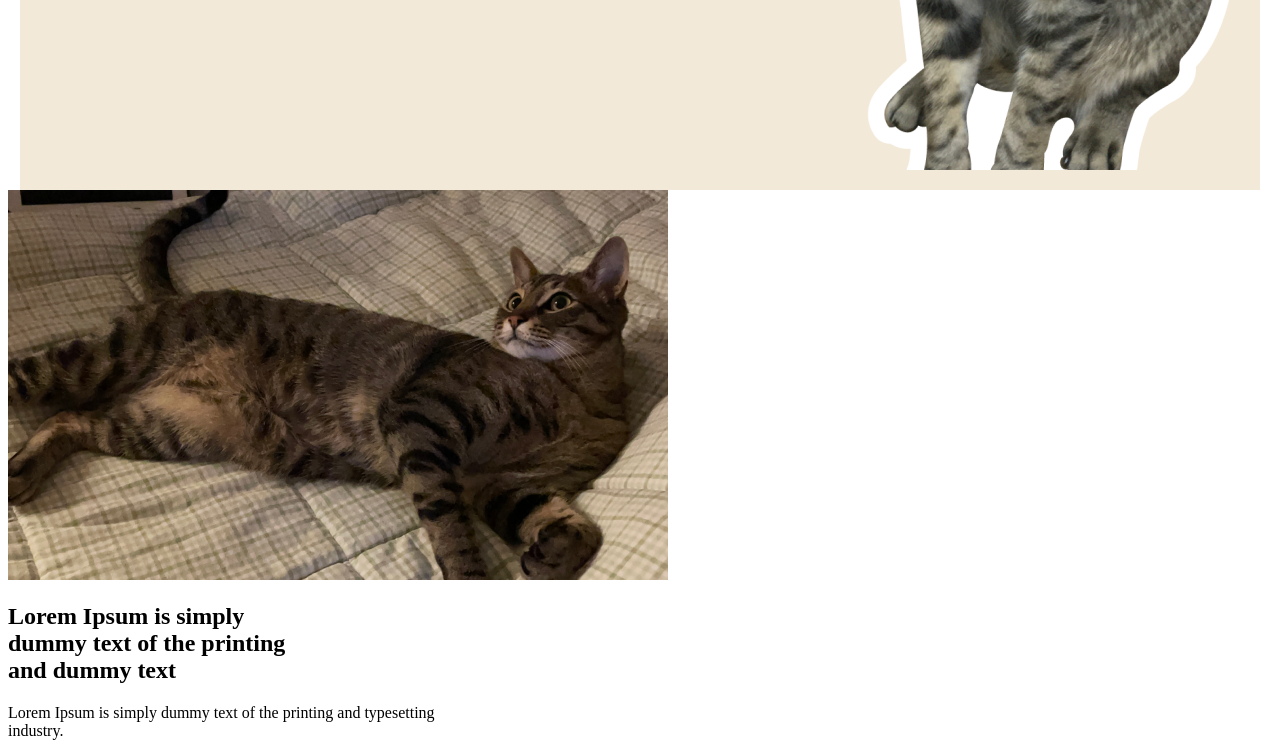
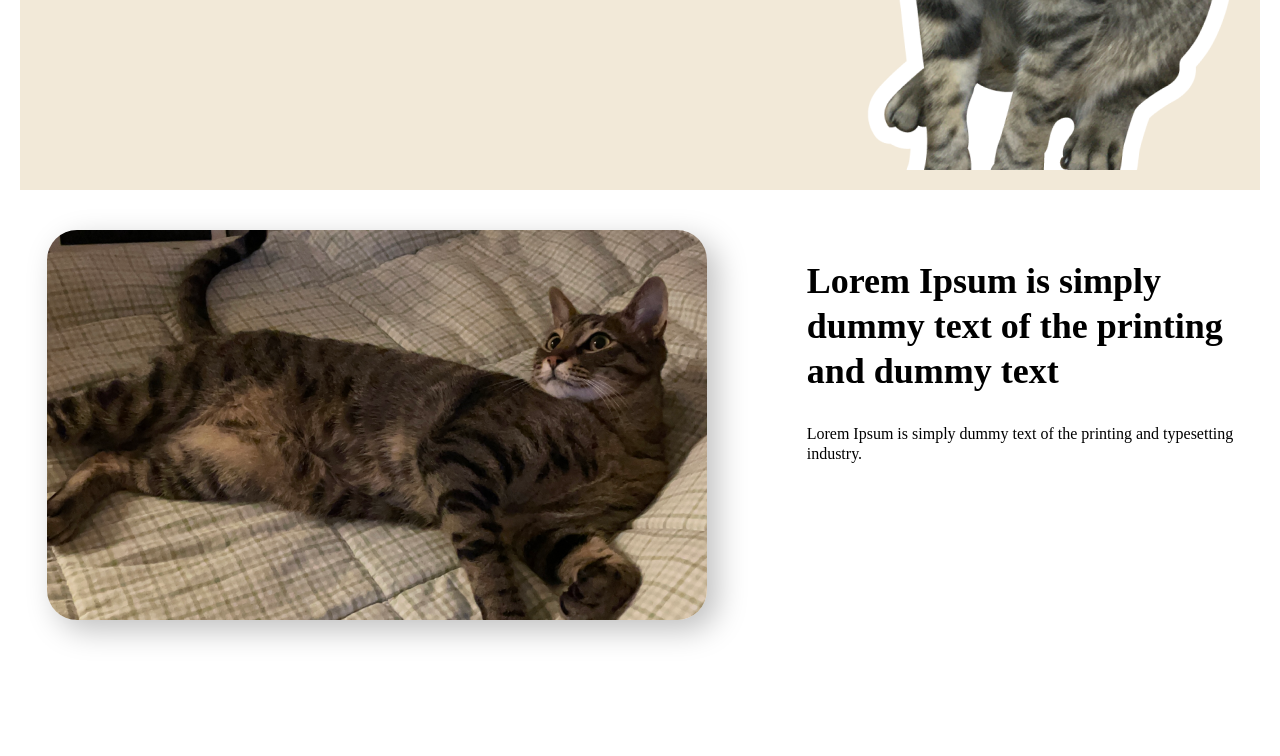
Before and after one commit to tndls2/responsive-web-project, a plain HTML site: page src/index.html in a window 1280 px wide. Shown: the part 730-1486 px from the top of the page. After the commit the page ends 1398 px from the top, so only its background shows below. Drawn offline with Linux system fonts and the light colour scheme; a web font is replaced by a local one.

Commit message:
[feat/main] profile section 스타일 적용

```diff
--- a/src/style.css
+++ b/src/style.css
@@ -96,3 +96,37 @@
     line-height: 20px;
     text-align: left;
 }
+
+/* Main Profile Styles */
+.profile {
+    display: flex;
+    justify-content: center;
+    padding: 40px 20px;
+    background: #fff;
+}
+
+.profile__image {
+    box-shadow: 10px 10px 30px 0px rgba(0, 0, 0, 0.25);
+    margin-right: 100px; /* content-img 갭 설정 */
+    border-radius: 30px;
+}
+
+.profile__content {
+    font-family: Pretendard;
+    max-width: 600px; /* Adjust width as needed */
+}
+
+.profile__title {
+    font-size: 36px;
+    font-weight: 700;
+    line-height: 45px;
+    text-align: left;
+
+}
+
+.profile__text {
+    font-size: 16px;
+    font-weight: 400;
+    line-height: 20px;
+    text-align: left;
+}
```
